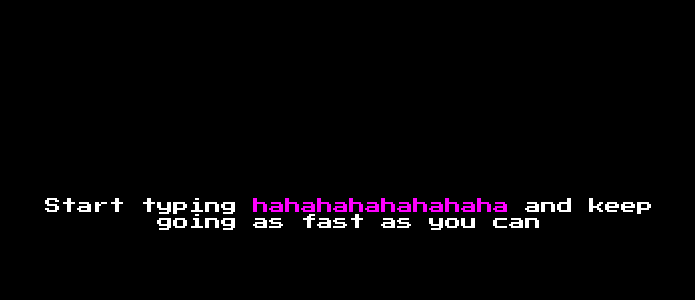
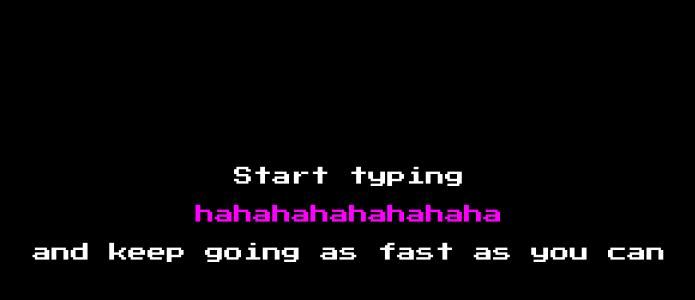
Before and after one commit to martinpllu/hahahahahahahaha, a plain HTML site: page index.html in a window 1280 px wide. Shown: the part 186-486 px from the top of the page, without its empty margins (291-986 px from the left). Drawn offline with Linux system fonts and the light colour scheme.

Commit message:
More spacing

```diff
--- a/index.html
+++ b/index.html
@@ -22,11 +22,11 @@
             top: 50%;
             left: 50%;
             transform: translate(-50%, -50%);
-            font-size: 1rem;
+            font-size: 1.2rem;
             text-align: center;
         }
         #gameDisplay {
-            color: green;
+            color: #00FF00;
             flex-grow: 1;
             padding: 20px;
             font-size: 2rem;
@@ -68,7 +68,7 @@
     </style>
 </head>
 <body>
-    <div id="startMessage">Start typing <span style="color: magenta">hahahahahahahaha</span> and keep going as fast as you can</div>
+    <div id="startMessage">Start typing <br><br> <span style="color: magenta">hahahahahahahaha</span><br><br> and keep going as fast as you can</div>
     <div id="gameDisplay" tabindex="0"></div> <!-- tabindex for focus -->
     <div id="footer"></div>
 
```
